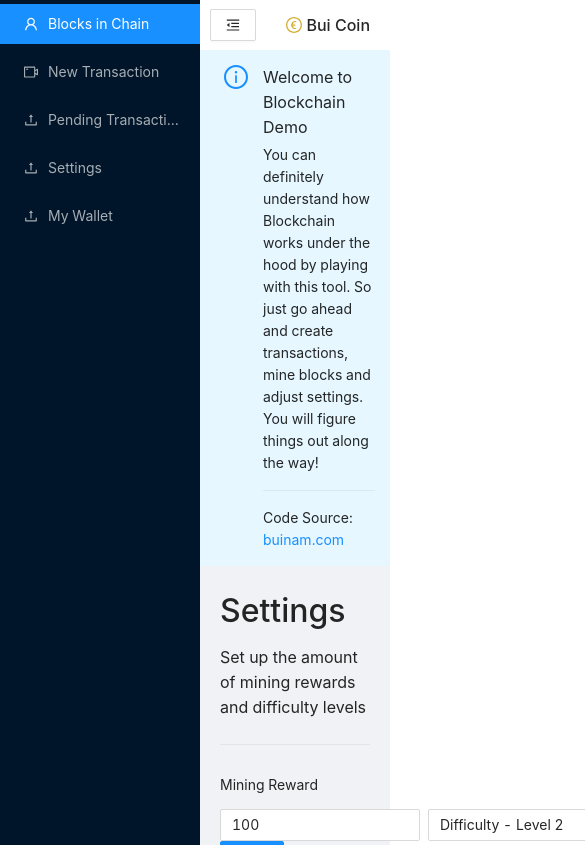
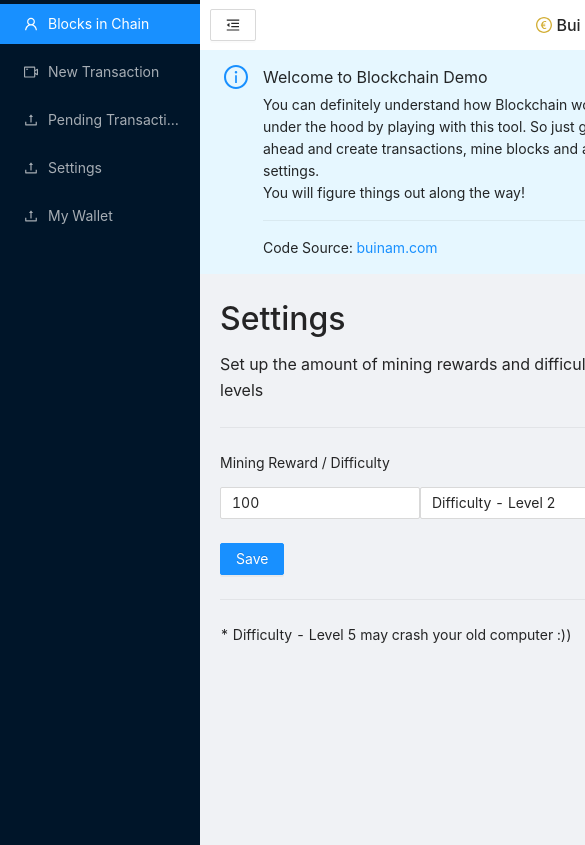
Before and after one commit to buikhacnam/blockchain-visualizer, a Next.js app: page /settings in a window 390 px wide. Shown: the top 845 px of the page, 585 px wide, since content can reach past the window. Built offline with nearby package versions, Linux system fonts and the light colour scheme.

Commit message:
update mobile view

```diff
--- a/pages/my-wallet.tsx
+++ b/pages/my-wallet.tsx
@@ -20,7 +20,7 @@ const MyWalletPage = () => {
 			<p>
 				<b>Address</b>
 			</p>
-			<span>{myWalletAddress}</span>
+			<span>04eac26a0bf07b189615a98788ac471aa6dda262b7fa5b80772347684e972d00eb11e9<br/>b53e46f4a664bc7490899e90a9e88aae559d228c4a650feca4294fe47863</span>
 			<br />
 			<br />
 			<p>
--- a/pages/settings.tsx
+++ b/pages/settings.tsx
@@ -28,9 +28,9 @@ const SettingsPage = () => {
             <h1>Settings</h1>
             <p>Set up the amount of mining rewards and difficulty levels</p>
             <Divider />
-			<Form layout='inline' onFinish={onFinish}>
-				<Form.Item name='miningReward' label='Mining Reward'>
-					<span>
+			<Form onFinish={onFinish} layout='vertical'>
+				<Form.Item name='miningReward' label='Mining Reward / Difficulty'>
+
 						<Input
 							value={settings.miningReward}
 							type='number'
@@ -48,7 +48,7 @@ const SettingsPage = () => {
 							value={settings.difficulty}
 							style={{
 								width: 200,
-								margin: '0 8px',
+								marginTop: 5
 							}}
 							onChange={value => {
 								setSettings({ ...settings, difficulty: value })
@@ -60,7 +60,6 @@ const SettingsPage = () => {
 							<Option value={4}>Difficulty - Level 4</Option>
 							<Option value={5}>Difficulty - Level 5</Option>
 						</Select>
-					</span>
 				</Form.Item>
 				<Form.Item>
 					<Button type='primary' htmlType='submit' onClick={onFinish}>
--- a/styles/globals.css
+++ b/styles/globals.css
@@ -1,5 +1,6 @@
 html,
 body {
+	background-color: #f0f2f5;
 	padding: 0;
 	margin: 0;
 	font-family: -apple-system, BlinkMacSystemFont, Segoe UI, Roboto, Oxygen,
@@ -18,6 +19,7 @@ a {
 .ant-layout {
 	/* background-color: #FFFFFF !important; */
 	height: 120vh;
+	width: unset !important;
 }
 
 .ant-layout-content {
@@ -43,7 +45,7 @@ a {
 
 .page-wrapper {
 	margin: 20px;
-
+	min-width: 400px;
 }
 
 h1 {
@@ -59,3 +61,9 @@ p {
 .ant-spin {
 	font-size: 1.5rem !important;
 }
+
+@media (max-width: 500px) {
+	.ant-layout-sider {
+		height: 180vh;
+	}
+}
```
